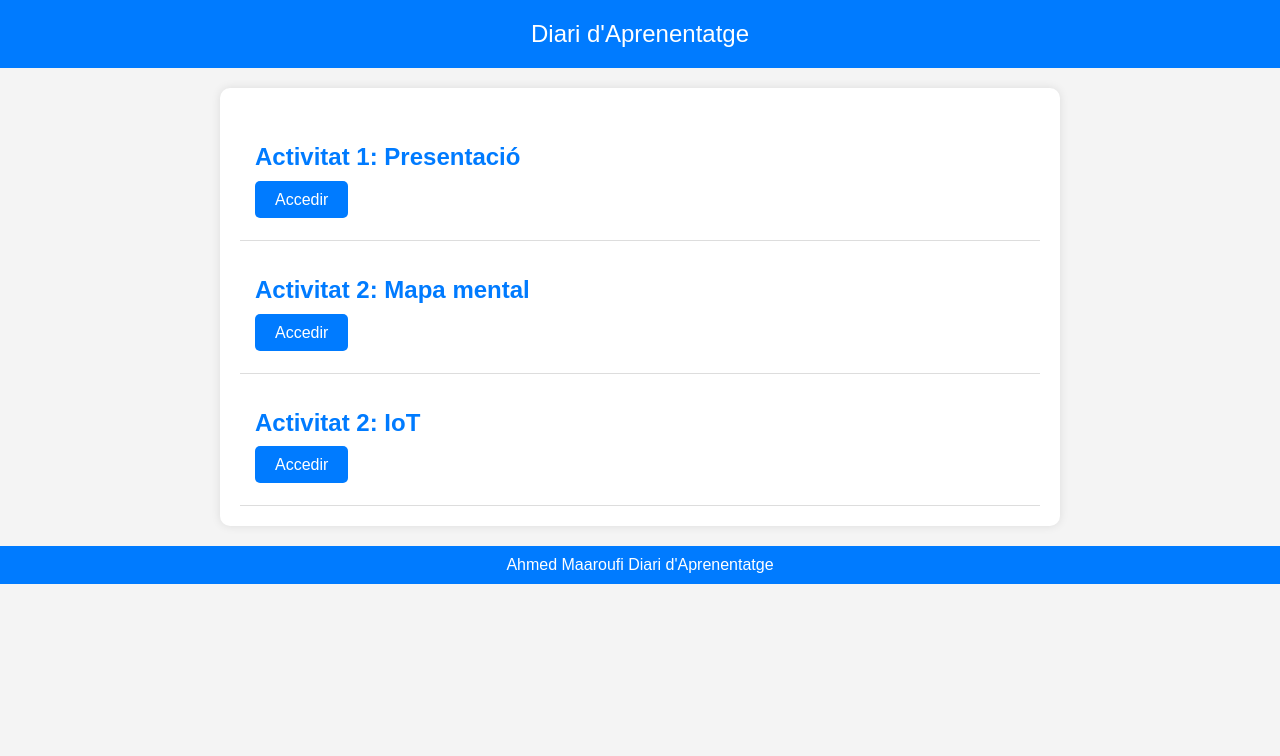
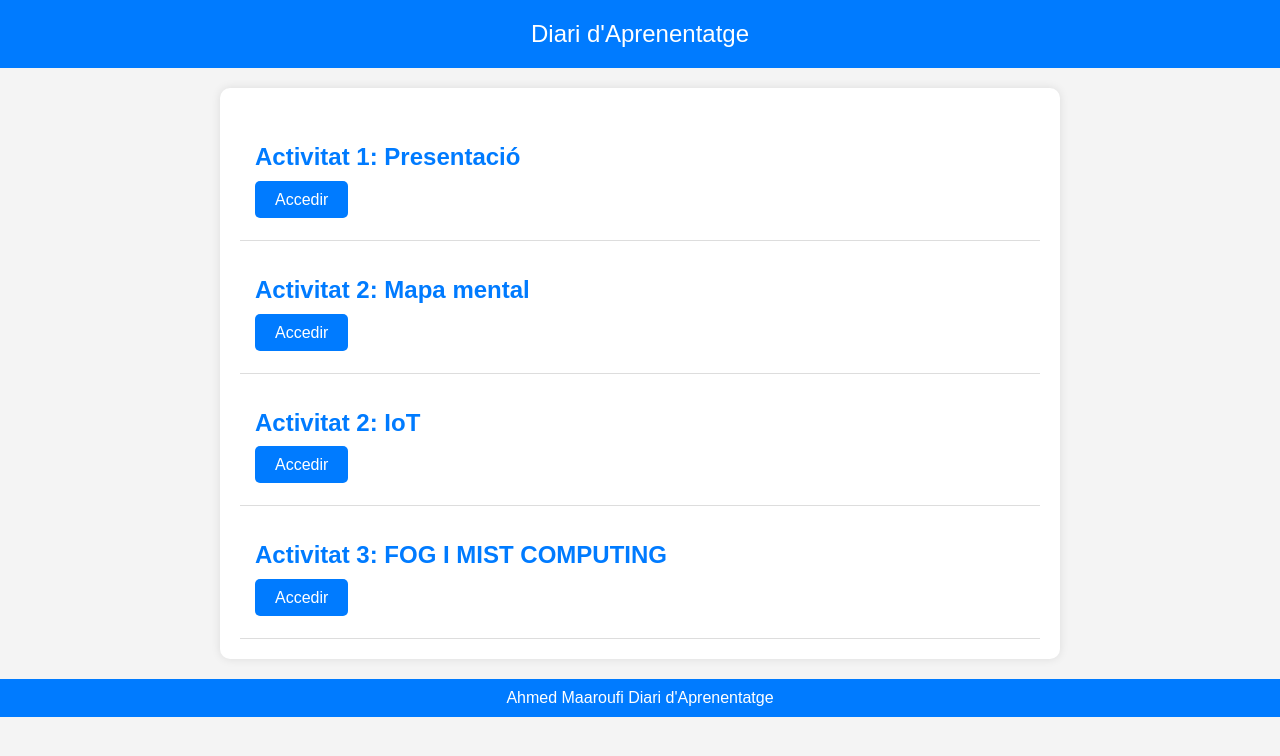
Before and after one commit to Ahmed4728/Ahmed4728.github.io, a plain HTML site: page index.html in a window 1280 px wide. Drawn offline with Linux system fonts and the light colour scheme.

Commit message:
Update index.html

```diff
--- a/index.html
+++ b/index.html
@@ -61,6 +61,12 @@
             <h2>Activitat 2: IoT</h2>
             <p><a href="https://www.canva.com/design/DAGhm-NIpZ4/2aOSiezYvTriCpSe_e6XMg/view?utm_content=DAGhm-NIpZ4&utm_campaign=designshare&utm_medium=link2&utm_source=uniquelinks&utlId=h16b0966ece" target="_blank" style="padding: 10px 20px; background: #007bff; color: white; text-decoration: none; border-radius: 5px;">Accedir</a>
 </p>
+</p>
+        </div>
+         <div class="post">
+            <h2>Activitat 3: FOG I MIST COMPUTING</h2>
+            <p><a href="https://www.canva.com/design/DAGi6E5wIdA/q6dU4sBzhHm7irHS7_Pbfg/view?utm_content=DAGi6E5wIdA&utm_campaign=designshare&utm_medium=link2&utm_source=uniquelinks&utlId=h6bed976161" style="padding: 10px 20px; background: #007bff; color: white; text-decoration: none; border-radius: 5px;">Accedir</a>
+</p>
         </div>
     </div>
     <footer>
```
